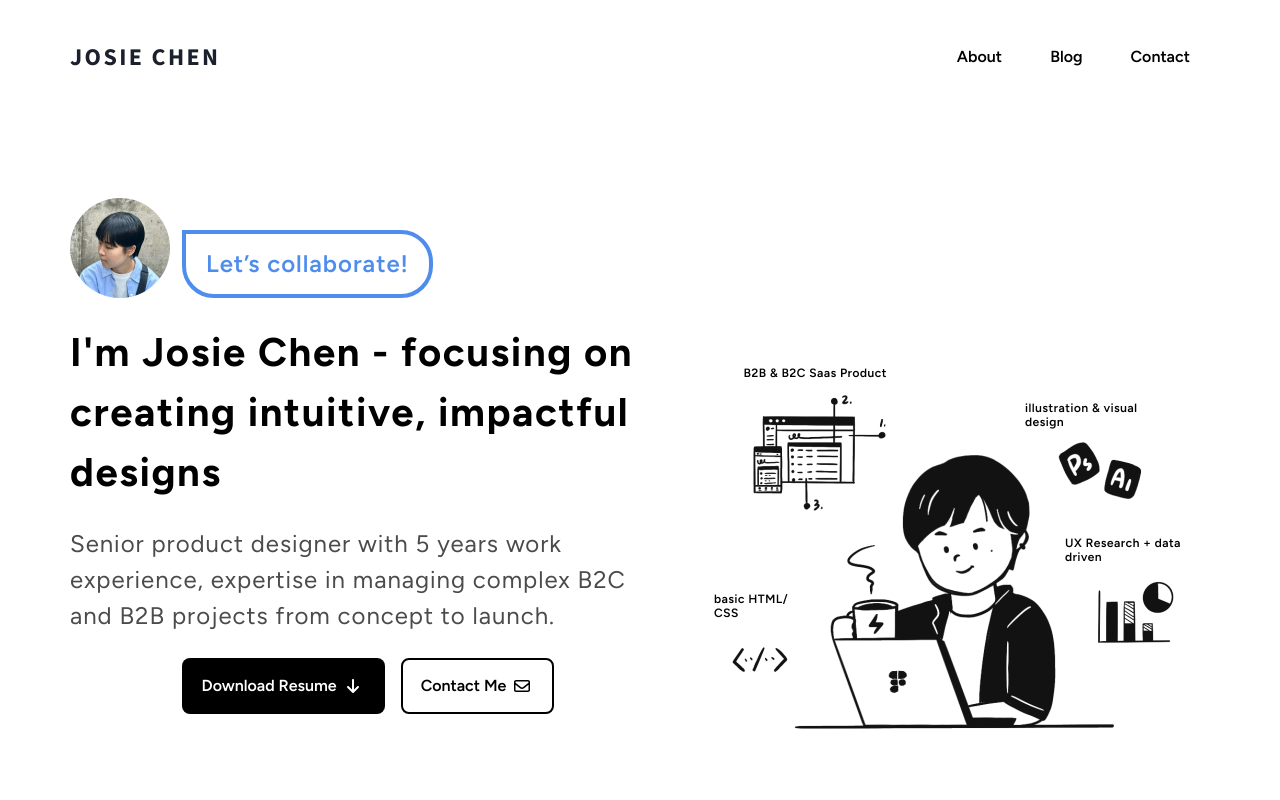
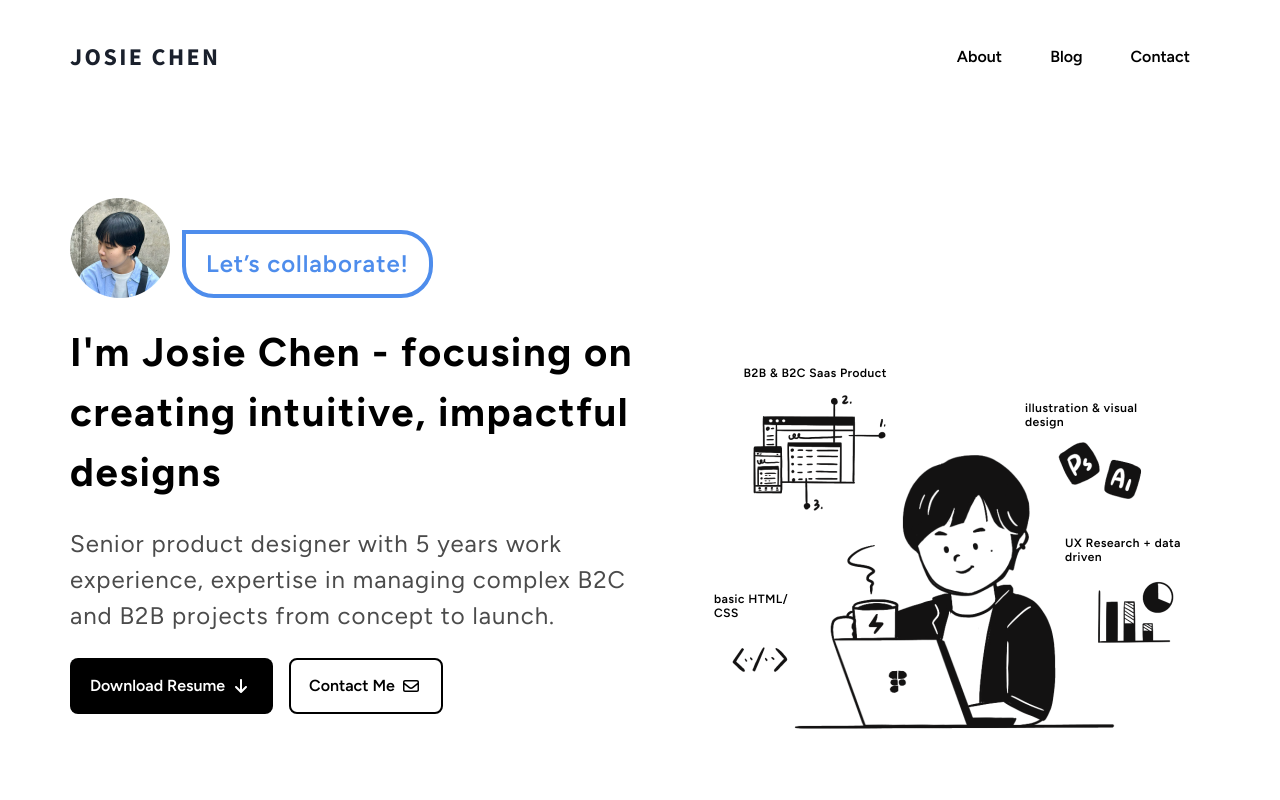
Before and after one commit to hoho123180/josie-portfolio, a Next.js app: page / in a window 1280 px wide. Shown: the top 800 px of the page. Built offline with nearby package versions, Linux system fonts and the light colour scheme.

Commit message:
:art: adjust HeroSection styles

```diff
--- a/src/components/HeroSection/HeroSection.module.css
+++ b/src/components/HeroSection/HeroSection.module.css
@@ -123,7 +123,7 @@
 .buttonGroup {
   display: flex;
   flex-direction: row;
-  justify-content: center;
+  justify-content: flex-start;
   align-items: stretch;
   gap: 16px;
   flex-wrap: wrap;
@@ -131,6 +131,7 @@
 @media (max-width: 404px) {
   .buttonGroup {
     flex-direction: column;
+    justify-content: center;
     width: 100%;
   }
 }
--- a/src/components/HeroSection/HeroSection.module.styl
+++ b/src/components/HeroSection/HeroSection.module.styl
@@ -58,10 +58,11 @@
     user-select none
 
 .buttonGroup
-  flexbox(row, center, stretch, 16px)
+  flexbox(row, flex-start, stretch, 16px)
   flex-wrap wrap
   @media (max-width 404px)
     flex-direction column
+    justify-content center
     width 100%
   button
     width 100%
```
